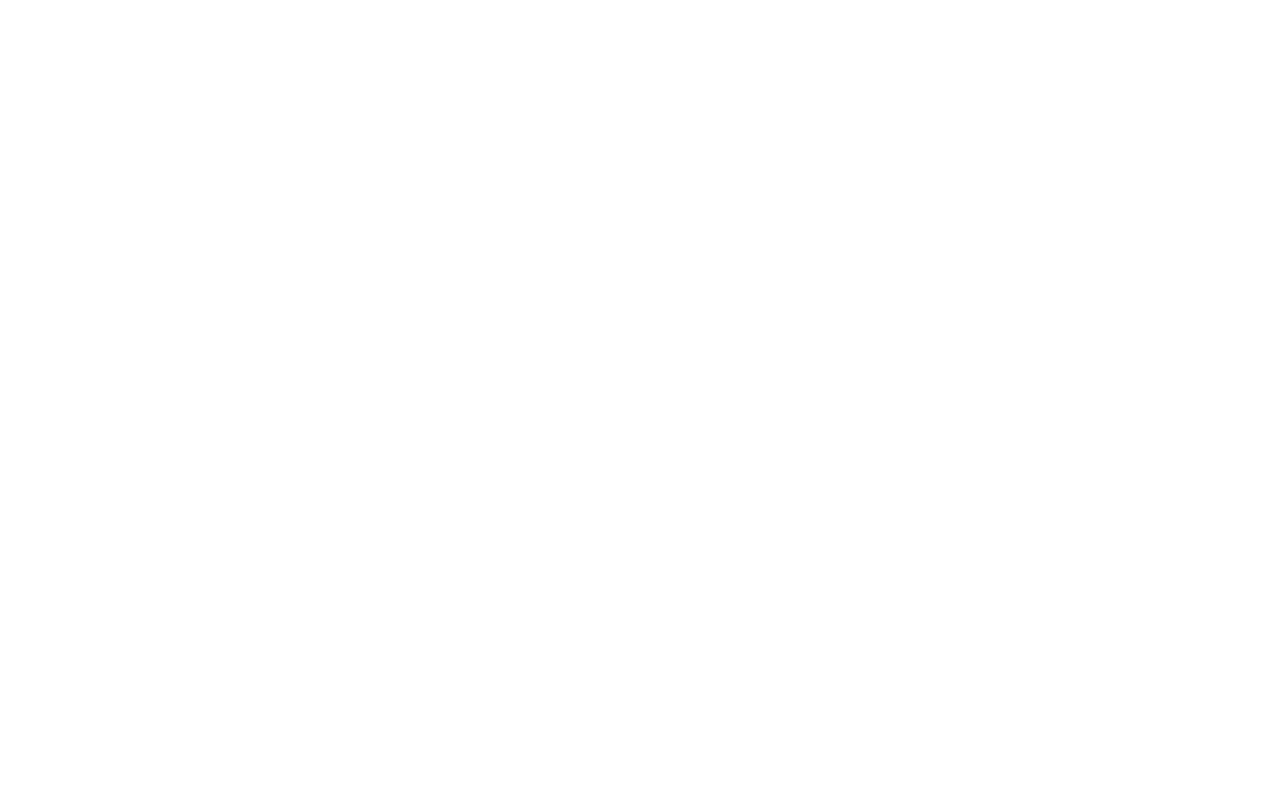
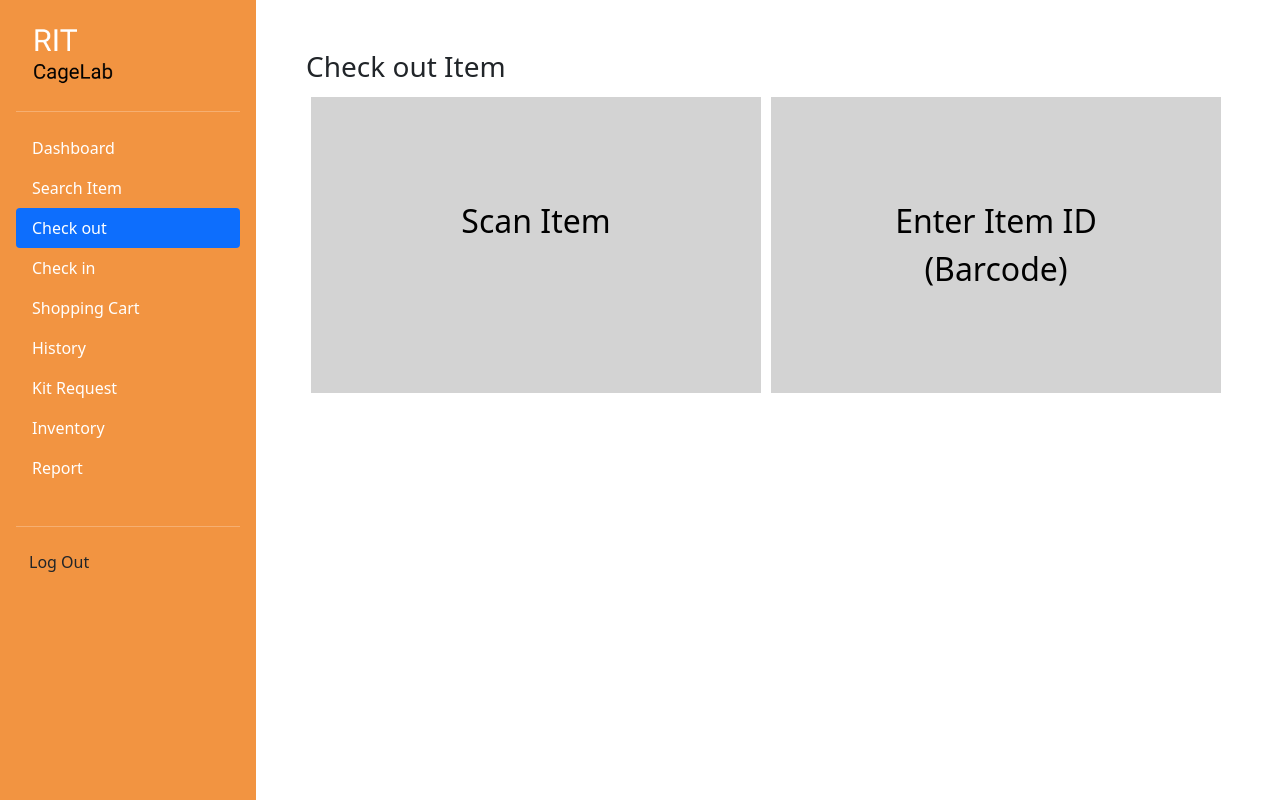
Before and after one commit to dustin1709/cagelab, a React (Create React App) app: page /staff/checkout in a window 1280 px wide. Before the commit this address had no page. Built offline with nearby package versions, Linux system fonts and the light colour scheme.

Commit message:
add empty checkout page

```diff
--- a/src/App.js
+++ b/src/App.js
@@ -21,6 +21,7 @@
 import AddItemType from "./staff/pages/inventory/AddItemType";
 import ViewItem from "./staff/pages/inventory/ViewItem";
 import ItemDetails from "./pages/usersearch/ItemDetails";
+import StaffCheckOut from "./staff/pages/checkout/StaffCheckOut";
 
 function App() {
   return (
@@ -29,18 +30,19 @@
         <Routes>
           <Route path="/" element={<Login />} />
           <Route path="/dashboard" element={<Home />} />
-          <Route path="/search" element={<Search />} />
-          <Route path="/search/results" element={<SearchResults />} />
+          {/* <Route path="/search" element={<Search />} /> */}
+          <Route path="/search" element={<SearchResults />} />
           <Route path="/reservation" element={<Reservation />} />
           <Route path="/cart" element={<Checkout />} />
           <Route path="/kit" element={<Kit />} />
           <Route path="/createkit" element={<CreateKit />} />
-          <Route path="/viewitem" element={<ItemDetails/>} />
+          <Route path="/search/viewitem" element={<ItemDetails/>} />
 
           {/* Staff section */}
           <Route path="/staff" element={<StaffLogin />} />
           <Route path="/staff/dashboard" element={<StaffDashboard />} />
           <Route path="/staff/search" element={<StaffSearch />} />
+          <Route path="/staff/checkout" element={<StaffCheckOut />} />
           <Route path="/staff/checkin" element={<StaffCheckIn />} />
           <Route path="/staff/cart" element={<StaffCart />} />
           <Route path="/staff/reservation" element={<StaffReservation />} />
--- a/src/pages/usersearch/SearchResults.js
+++ b/src/pages/usersearch/SearchResults.js
@@ -29,7 +29,7 @@
         localStorage.removeItem('user-typeID');
         localStorage.setItem('user-typeID', state);
       }
-      navigate('/viewitem');
+      navigate('/search/viewitem');
     }
   };
 
--- a/src/staff/components/StaffNavBar.js
+++ b/src/staff/components/StaffNavBar.js
@@ -25,6 +25,11 @@
                 <li>
                     <NavLink to="/staff/search" activeclassname="active" className="nav-link text-white">
                         Search Item
+                    </NavLink>
+                </li>
+                <li>
+                    <NavLink to="/staff/checkout" activeclassname="active" className="nav-link text-white">
+                        Check out
                     </NavLink>
                 </li>
                 <li>
--- /dev/null
+++ b/src/staff/pages/checkout/StaffCheckOut.js
@@ -0,0 +1,41 @@
+import React from "react";
+import { Link } from "react-router-dom";
+import Button from "react-bootstrap/Button";
+import { useState, useEffect } from "react";
+import StaffNavBar from "../../components/StaffNavBar";
+import "./checkout.css";
+
+const StaffCheckOut = () => {
+
+  const [ myUser, setMyUser ] = useState('');
+  useEffect(() => {
+    if (localStorage.getItem("user")) {
+        setMyUser(localStorage.getItem("user"));
+    }
+  }, [])
+
+  return (
+    <>
+      <StaffNavBar />
+      <div className="mainContainerRight">
+        <div style={{ padding: "50px" }}>
+          <h3>Check out Item</h3>
+          <div id="flexRow">
+            <div className="TabButton">
+              <Link to="" style={{textDecoration: "none", color: "black"}}>
+                Scan Item
+              </Link>
+            </div>
+            <div className="TabButton">
+              <Link to="/staff/checkin/searchbyid" style={{textDecoration: "none", color: "black"}}>
+                Enter Item ID (Barcode)
+              </Link>
+            </div>
+          </div>
+        </div>
+      </div>
+    </>
+  );
+};
+
+export default StaffCheckOut;
--- /dev/null
+++ b/src/staff/pages/checkout/checkout.css
@@ -0,0 +1,13 @@
+.TabButton {
+    width: 450px;
+    text-align: center;
+    font-size: 200%;
+    margin: 5px;
+    padding: 100px;
+    background-color: lightgray;
+}
+
+#flexRow {
+    flex-direction: row;
+    display: flex;
+}
--- a/src/staff/pages/dashboard/StaffDashboard.js
+++ b/src/staff/pages/dashboard/StaffDashboard.js
@@ -37,22 +37,19 @@
         </div>
 
         <div className="page-row">
-          <div className="dashboard-comp">
-            <h4>Reservation</h4>
-            <ul>
-
-            </ul>
-            <Link to="/staff/reservation">
-              <Button variant="secondary">View Details</Button>{" "}
+          <div className="DButton">
+            <Link to="/staff/reservation" className="nav-link text-black">
+            Reservation
             </Link>
           </div>
-          <div className="dashboard-comp">
-            <h4>Kit Request</h4>
-            <ul>
-
-            </ul>
-            <Link to="/staff/kit">
-              <Button variant="secondary">View Details</Button>{" "}
+          <div className="DButton">
+            <Link to="/staff/kit" className="nav-link text-black">
+              Kit Request
+            </Link>
+          </div>
+          <div className="DButton">
+            <Link to="/staff/checkout" className="nav-link text-black">
+              Check out
             </Link>
           </div>
         </div>
```
